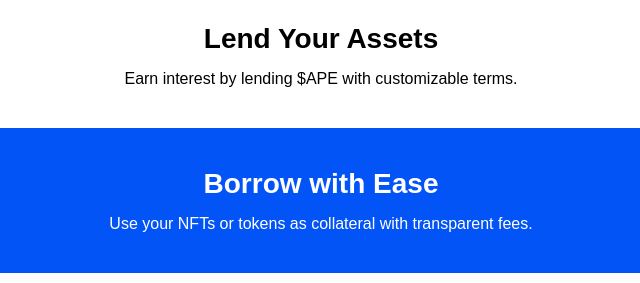
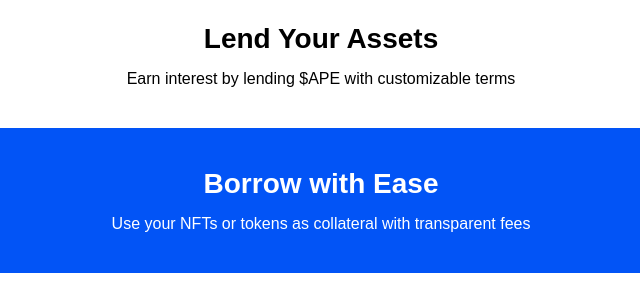
Before and after one commit to ApeLoans/Lending, a plain HTML site: page client-app/home/index.html in a window 1280 px wide. Shown: the part 383-666 px from the top of the page, 319-959 px from the left. Drawn offline with Linux system fonts and the light colour scheme.

Commit message:
Update index.html

```diff
--- a/client-app/home/index.html
+++ b/client-app/home/index.html
@@ -27,11 +27,11 @@
         </section>
         <section id="lend" class="info">
             <h2>Lend Your Assets</h2>
-            <p>Earn interest by lending $APE with customizable terms.</p>
+            <p>Earn interest by lending $APE with customizable terms</p>
         </section>
         <section id="borrow" class="info">
             <h2>Borrow with Ease</h2>
-            <p>Use your NFTs or tokens as collateral with transparent fees.</p>
+            <p>Use your NFTs or tokens as collateral with transparent fees</p>
         </section>
     </main>
     <footer>
```
